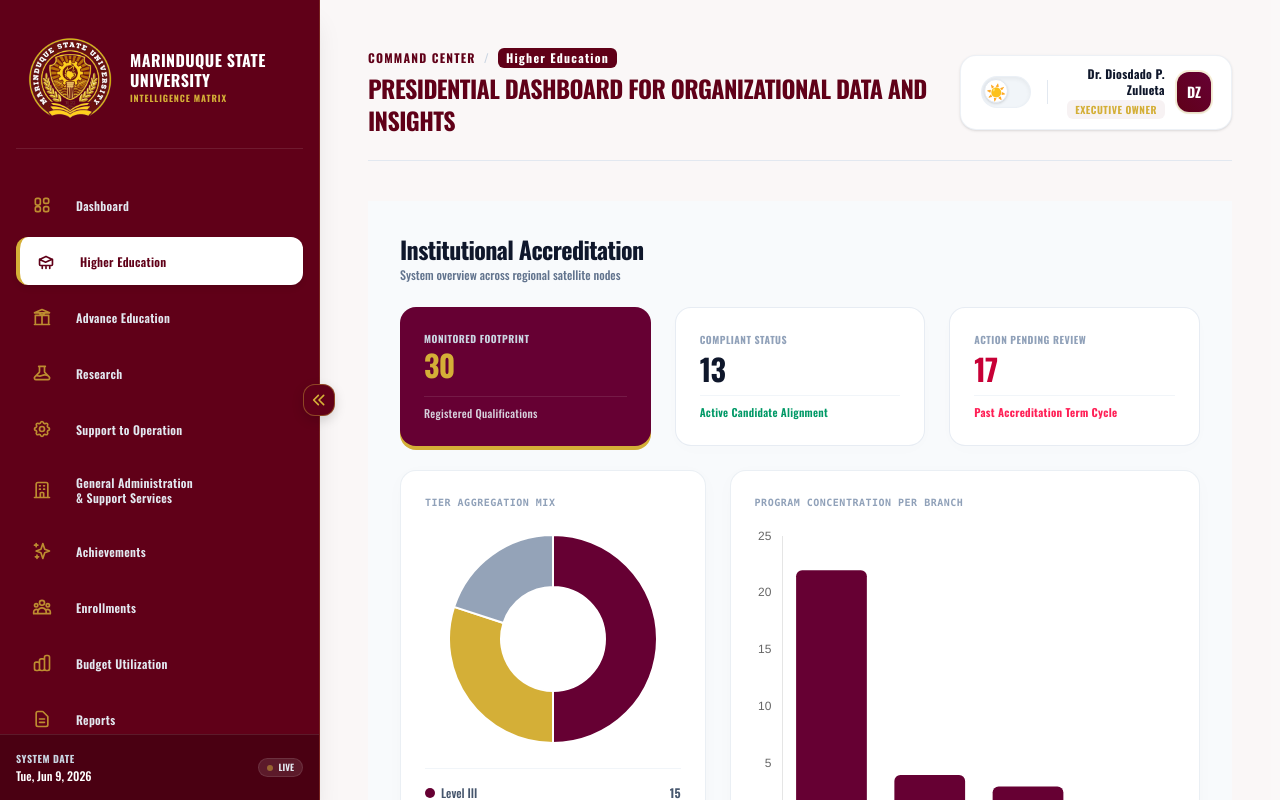
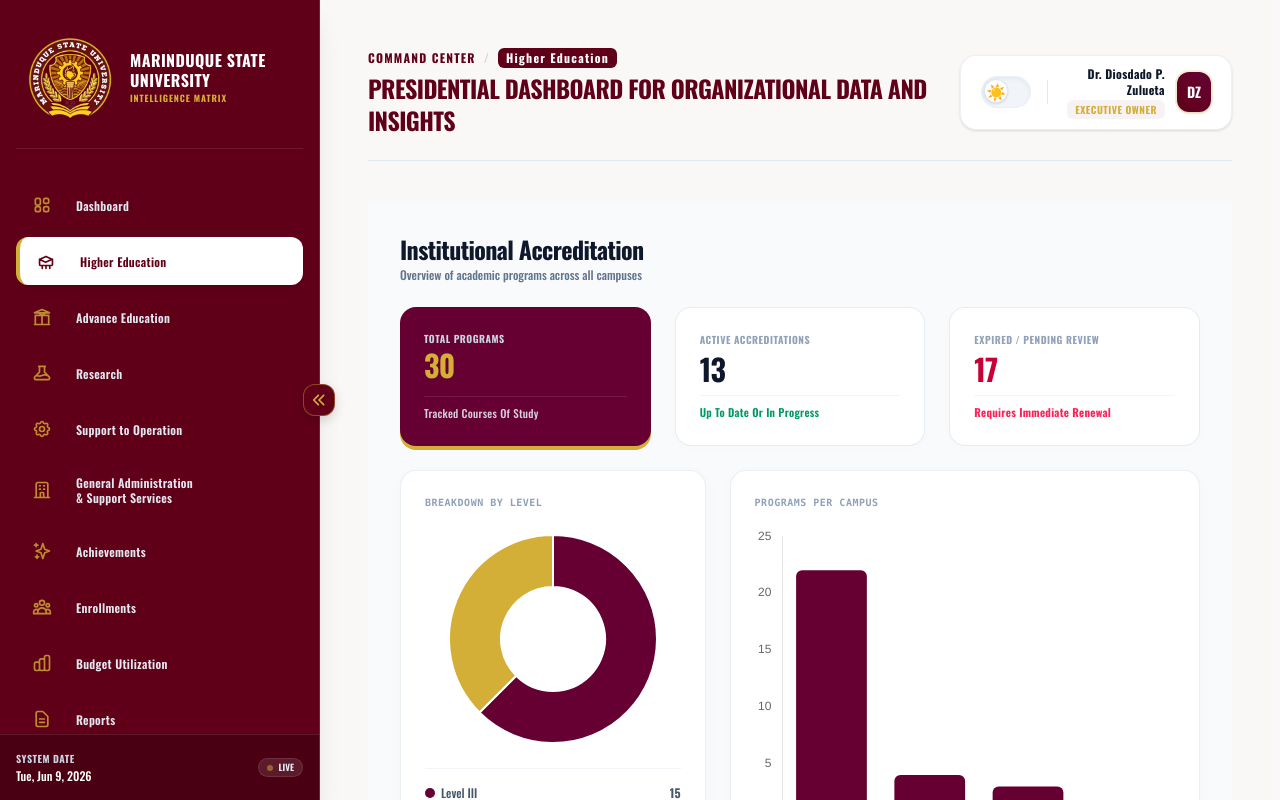
Before and after one commit to melvzz1204/marsu-executive-dashbaord, a React app in the folder frontend/: page /dashboard in a window 1280 px wide. Both pictures are taken after a click on the button "Higher Education". Shown: the top 800 px of the page. Built offline with nearby package versions, Linux system fonts and the light colour scheme; no server answers; the HTML template or start-up script is replaced by a standard one.

Commit message:
new update

```diff
--- a/frontend/src/components/ExecutiveKPIs.jsx
+++ b/frontend/src/components/ExecutiveKPIs.jsx
@@ -27,7 +27,7 @@ const KPICard = ({
             <span className="text-3xl font-light text-slate-900 tracking-tight">
               {value}
             </span>
-            <span className="text-xs font-normal text-slate-400">
+            <span className="text-xs font-normal text-slate-400 capitalize">
               {metricContext}
             </span>
           </div>
--- /dev/null
+++ b/frontend/src/hooks/useDashboardState.jsx
@@ -0,0 +1,85 @@
+// hooks/useDashboardState.js
+import { useState, useEffect } from "react";
+import api from "../api/axios";
+
+export function useDashboardState() {
+  const [currentTab, setCurrentTab] = useState("dashboard");
+  const [isDarkMode, setIsDarkMode] = useState(false);
+  const [presidentName, setPresidentName] = useState(
+    "Loading Executive Profile...",
+  );
+  const [userRole, setUserRole] = useState("staff");
+  const [userInitials, setUserInitials] = useState("..");
+  const [isLoggingOut, setIsLoggingOut] = useState(false);
+  const [isSidebarOpen, setIsSidebarOpen] = useState(true);
+
+  // Helper parser engine for administrative initials computation
+  const generateInitials = (fullName) => {
+    if (!fullName || fullName.includes("Loading")) return "..";
+    const sanitizedName = fullName.replace(
+      /^(Dr\.|Mr\.|Ms\.|Mrs\.|Prof\.)\s+/i,
+      "",
+    );
+    const structuralTokens = sanitizedName.trim().split(/\s+/);
+    if (structuralTokens.length === 1) {
+      return structuralTokens[0].slice(0, 2).toUpperCase();
+    }
+    const firstInitial = structuralTokens[0].charAt(0);
+    const lastInitial = structuralTokens[structuralTokens.length - 1].charAt(0);
+    return `${firstInitial}${lastInitial}`.toUpperCase();
+  };
+
+  useEffect(() => {
+    const fetchExecutiveOwner = async () => {
+      try {
+        const response = await api.get("/auth/name");
+        const targetName = response.data?.name || "Dr. Diosdado P. Zulueta";
+        const targetRole = response.data?.role || "staff";
+
+        setPresidentName(targetName);
+        setUserRole(targetRole);
+        setUserInitials(generateInitials(targetName));
+      } catch (error) {
+        console.error(
+          "Dashboard core failed to pull validated session profile data:",
+          error,
+        );
+        const fallbackName = "Dr. Diosdado P. Zulueta";
+        setPresidentName(fallbackName);
+        setUserRole("executive");
+        setUserInitials(generateInitials(fallbackName));
+      }
+    };
+
+    fetchExecutiveOwner();
+  }, []);
+
+  const formattedDate = new Date().toLocaleDateString("en-US", {
+    weekday: "short",
+    year: "numeric",
+    month: "short",
+    day: "numeric",
+  });
+
+  const handleLogout = () => {
+    setIsLoggingOut(true);
+    setTimeout(() => {
+      window.location.href = "/";
+    }, 1500);
+  };
+
+  return {
+    currentTab,
+    setCurrentTab,
+    isDarkMode,
+    setIsDarkMode,
+    presidentName,
+    userRole,
+    userInitials,
+    isLoggingOut,
+    isSidebarOpen,
+    setIsSidebarOpen,
+    formattedDate,
+    handleLogout,
+  };
+}
--- a/frontend/src/pages/MainDashboard.jsx
+++ b/frontend/src/pages/MainDashboard.jsx
@@ -1,4 +1,3 @@
-import { useState, useEffect } from "react";
 import Sidebar from "../components/Sidebar";
 import ExecutiveKPIs from "../components/ExecutiveKPIs";
 import EnrollmentChart from "../components/EnrollmentChart";
@@ -6,131 +5,30 @@ import ResearchMetrics from "../components/ResearchMetricsChart";
 import Achievements from "../components/AchievementsCharts";
 import BudgetUtilization from "../components/BudgetUtilizationChart";
 import Report from "../components/Reports";
-import api from "../api/axios"; //
-import { Chart as ChartJS, ArcElement, Tooltip, Legend } from "chart.js";
 import HigherEducation from "../components/HigherEducation";
 import AdvanceEducation from "../components/AdvanceEducation";
 import Footer from "../components/Footer";
 import GeneralAdministration from "../components/GeneralAdministraion";
 import SupportToOperation from "../components/SupportToOperation";
+import { useDashboardState } from "../hooks/useDashboardState";
+import { Chart as ChartJS, ArcElement, Tooltip, Legend } from "chart.js";
 ChartJS.register(ArcElement, Tooltip, Legend);
 
-/* const DistributionPieWidget = () => {
-  const data = {
-    labels: [
-      "Computing (CICS)",
-      "Engineering (CE)",
-      "Education (CED)",
-      "Industrial Tech (CIT)",
-      "Business (CBMA)",
-    ],
-    datasets: [
-      {
-        data: [1690, 1580, 1140, 1030, 680],
-        backgroundColor: [
-          "#660033",
-          "#C5A059",
-          "#475569",
-          "#64748b",
-          "#94a3b8",
-        ],
-        borderColor: "#ffffff",
-        borderWidth: 2,
-      },
-    ],
-  };
-
-  const options = {
-    responsive: true,
-    maintainAspectRatio: false,
-    plugins: {
-      legend: {
-        position: "right",
-        labels: {
-          color: "#475569",
-          boxWidth: 8,
-          font: { size: 11, family: "Inter, sans-serif" },
-        },
-      },
-      tooltip: {
-        padding: 10,
-        backgroundColor: "#ffffff",
-        titleColor: "#0f172a",
-        bodyColor: "#475569",
-        borderColor: "rgba(0,0,0,0.06)",
-        borderWidth: 1,
-      },
-    },
-  };
-}; */
-
 function MainDashboard() {
-  const [currentTab, setCurrentTab] = useState("dashboard");
-  const [isDarkMode, setIsDarkMode] = useState(false);
-  const [presidentName, setPresidentName] = useState(
-    "Loading Executive Profile...",
-  );
-  const [userRole, setUserRole] = useState("staff");
-  const [userInitials, setUserInitials] = useState("..");
-  const [isLoggingOut, setIsLoggingOut] = useState(false);
-  const [isSidebarOpen, setIsSidebarOpen] = useState(true);
-
-  // 🛠️ FIXED: Re-added administrative initials computation parser engine
-  const generateInitials = (fullName) => {
-    if (!fullName || fullName.includes("Loading")) return "..";
-    const sanitizedName = fullName.replace(
-      /^(Dr\.|Mr\.|Ms\.|Mrs\.|Prof\.)\s+/i,
-      "",
-    );
-    const structuralTokens = sanitizedName.trim().split(/\s+/);
-    if (structuralTokens.length === 1) {
-      return structuralTokens[0].slice(0, 2).toUpperCase();
-    }
-    const firstInitial = structuralTokens[0].charAt(0);
-    const lastInitial = structuralTokens[structuralTokens.length - 1].charAt(0);
-    return `${firstInitial}${lastInitial}`.toUpperCase();
-  };
-
-  useEffect(() => {
-    const fetchExecutiveOwner = async () => {
-      try {
-        const response = await api.get("/auth/name");
-
-        const targetName = response.data?.name || "Dr. Diosdado P. Zulueta";
-        // 🌟 Extract role from backend payload, falling back to 'staff' if undefined
-        const targetRole = response.data?.role || "staff";
-
-        setPresidentName(targetName);
-        setUserRole(targetRole); // Saves role state to state engine
-        setUserInitials(generateInitials(targetName));
-      } catch (error) {
-        console.error(
-          "Dashboard core failed to pull validated session profile data:",
-          error,
-        );
-
-        const fallbackName = "Dr. Diosdado P. Zulueta";
-        setPresidentName(fallbackName);
-        setUserRole("executive"); // Safe dashboard default fallback
-        setUserInitials(generateInitials(fallbackName));
-      }
-    };
-
-    fetchExecutiveOwner();
-  }, []);
-  const formattedDate = new Date().toLocaleDateString("en-US", {
-    weekday: "short",
-    year: "numeric",
-    month: "short",
-    day: "numeric",
-  });
-
-  const handleLogout = () => {
-    setIsLoggingOut(true);
-    setTimeout(() => {
-      window.location.href = "/";
-    }, 1500);
-  };
+  const {
+    currentTab,
+    setCurrentTab,
+    isDarkMode,
+    setIsDarkMode,
+    presidentName,
+    userRole,
+    userInitials,
+    isLoggingOut,
+    isSidebarOpen,
+    setIsSidebarOpen,
+    formattedDate,
+    handleLogout,
+  } = useDashboardState();
 
   return (
     <div
@@ -148,7 +46,6 @@ function MainDashboard() {
         isOpen={isSidebarOpen}
         setIsOpen={setIsSidebarOpen}
       />
-
       {/* Main Panel Content Area */}
       <div className="flex-1 flex flex-col min-w-0 overflow-y-auto">
         <main className="p-8 lg:p-12 space-y-10 max-w-screen-2xl w-full mx-auto">
@@ -171,12 +68,13 @@ function MainDashboard() {
                 </span>
               </div>
               <h2
-                className={`text-2xl font-extrabold tracking-tight font-oswald uppercase ${isDarkMode ? "text-white" : "text-[#600018]"}`}
+                className={`text-2xl font-extrabold tracking-tight font-oswald uppercase ${
+                  isDarkMode ? "text-white" : "text-[#600018]"
+                }`}
               >
                 Presidential Dashboard for Organizational Data and Insights
               </h2>
             </div>
-
             {/* Profile User Toolbar Actions Wrapper */}
             <div
               className={`flex items-center gap-4 self-end md:self-auto px-5 py-2.5 rounded-2xl border shadow-sm transition-all duration-300 ${
@@ -194,7 +92,9 @@ function MainDashboard() {
                 }`}
               >
                 <span
-                  className={`absolute top-[2px] left-[2px] h-[24px] w-[24px] rounded-full bg-white shadow border border-slate-200 transform transition-transform duration-300 flex items-center justify-center ${isDarkMode ? "translate-x-6" : "translate-x-0"}`}
+                  className={`absolute top-[2px] left-[2px] h-[24px] w-[24px] rounded-full bg-white shadow border border-slate-200 transform transition-transform duration-300 flex items-center justify-center ${
+                    isDarkMode ? "translate-x-6" : "translate-x-0"
+                  }`}
                 >
                   {isDarkMode ? "🌙" : "☀️"}
                 </span>
@@ -202,7 +102,7 @@ function MainDashboard() {
 
               <div
                 className={`h-6 w-[1px] ${isDarkMode ? "bg-slate-700" : "bg-slate-200"}`}
-              ></div>
+              />
 
               <div className="flex items-center gap-3">
                 <div className="flex flex-col text-right">
@@ -217,7 +117,6 @@ function MainDashboard() {
                       : "Admin Staff"}
                   </span>
                 </div>
-                {/* 🌟 FIXED: Output the computed dynamic user tracking initials badge */}
                 <div className="h-10 w-10 bg-gradient-to-tr from-[#600018] to-[#660033] text-white font-oswald font-bold rounded-xl flex items-center justify-center text-sm shadow-sm ring-2 ring-[#D4AF37]/20 select-none">
                   {userInitials}
                 </div>
@@ -243,7 +142,7 @@ function MainDashboard() {
             </div>
           )}
           {currentTab === "research" && (
-            <div className="space-y-10 animate-fade-in animate-fade-in">
+            <div className="space-y-10 animate-fade-in">
               <ResearchMetrics isDarkMode={isDarkMode} />
             </div>
           )}
@@ -286,12 +185,13 @@ function MainDashboard() {
         <Footer />
       </div>
 
+      {/* Logout Overlay Panel */}
       {isLoggingOut && (
         <div className="fixed inset-0 z-[9999] flex items-center justify-center bg-slate-900/40 backdrop-blur-md animate-fade-in">
           <div className="bg-white p-8 rounded-3xl shadow-2xl max-w-sm w-full mx-4 text-center">
             <div className="relative w-16 h-16 mx-auto mb-5 flex items-center justify-center">
-              <div className="absolute inset-0 border-4 border-[#600018]/10 rounded-full"></div>
-              <div className="absolute inset-0 border-4 border-t-[#600018] rounded-full animate-spin"></div>
+              <div className="absolute inset-0 border-4 border-[#600018]/10 rounded-full" />
+              <div className="absolute inset-0 border-4 border-t-[#600018] rounded-full animate-spin" />
             </div>
             <h3 className="text-xl font-bold text-slate-900 font-oswald uppercase tracking-wide">
               Securing Session
--- a/frontend/src/staticData/higherEducation/accreditation.js
+++ b/frontend/src/staticData/higherEducation/accreditation.js
@@ -135,7 +135,7 @@ export const accreditationData = [
         programId: 17,
         programName: "BS in Law Enforcement Administration",
         yearOfInitialOperation: "2008-2009",
-        accreditationStatus: "Accreditable",
+        accreditationStatus: "In Progress",
         startDate: null,
         endDate: null,
       },
@@ -143,7 +143,7 @@ export const accreditationData = [
         programId: 18,
         programName: "BS in Environmental Science",
         yearOfInitialOperation: "2013-2014",
-        accreditationStatus: "Accreditable",
+        accreditationStatus: "In Progress",
         startDate: null,
         endDate: null,
       },
@@ -151,7 +151,7 @@ export const accreditationData = [
         programId: 19,
         programName: "Bachelor in Culture and Arts Education",
         yearOfInitialOperation: "2018-2019",
-        accreditationStatus: "Accreditable",
+        accreditationStatus: "In Progress",
         startDate: null,
         endDate: null,
       },
@@ -159,7 +159,7 @@ export const accreditationData = [
         programId: 20,
         programName: "Bachelor in Technology and Livelihood Education",
         yearOfInitialOperation: "2018-2019",
-        accreditationStatus: "Accreditable",
+        accreditationStatus: "In Progress",
         startDate: null,
         endDate: null,
       },
@@ -167,7 +167,7 @@ export const accreditationData = [
         programId: 21,
         programName: "BS in Accountancy",
         yearOfInitialOperation: "2018-2019",
-        accreditationStatus: "Accreditable",
+        accreditationStatus: "In Progress",
         startDate: null,
         endDate: null,
       },
@@ -175,7 +175,7 @@ export const accreditationData = [
         programId: 22,
         programName: "BS in Business Administration",
         yearOfInitialOperation: "2018-2019",
-        accreditationStatus: "Accreditable",
+        accreditationStatus: "In Progress",
         startDate: null,
         endDate: null,
       },
--- a/frontend/src/staticData/higherEducation/accreditation.jsx
+++ b/frontend/src/staticData/higherEducation/accreditation.jsx
@@ -23,7 +23,7 @@ ChartJS.register(
 );
 
 export default function AccreditationDashboard() {
-  // Track which branch is selected for the program details list
+  // Track which campus/branch is selected for the program details list
   const [selectedBranchIdx, setSelectedBranchIdx] = useState(0);
   const currentYear = useMemo(() => new Date().getFullYear(), []); // 2026
 
@@ -101,7 +101,7 @@ export default function AccreditationDashboard() {
     labels: processedData.branchLabels,
     datasets: [
       {
-        label: "Programs Monitored",
+        label: "Total Programs",
         data: processedData.branchProgramCounts,
         backgroundColor: "#660033",
         borderRadius: 6,
@@ -122,7 +122,7 @@ export default function AccreditationDashboard() {
             Institutional Accreditation
           </h1>
           <p className="text-xs text-slate-500 font-medium mt-0.5">
-            System overview across regional satellite nodes
+            Overview of academic programs across all campuses
           </p>
         </div>
 
@@ -131,42 +131,42 @@ export default function AccreditationDashboard() {
           <div className="relative bg-[#660033] text-white p-6 rounded-2xl shadow-[0_4px_0_0_#D4AF37] flex flex-col justify-between min-h-[120px]">
             <div>
               <span className="text-[10px] font-extrabold tracking-wider text-slate-300 block uppercase font-sans mb-1">
-                Monitored Footprint
+                Total Programs
               </span>
               <span className="text-3xl font-black text-[#D4AF37] block font-sans tracking-tight leading-none my-1">
                 {processedData.totalPrograms}
               </span>
             </div>
             <span className="text-[11px] font-medium text-slate-200/90 block font-sans capitalize tracking-wide mt-2 pt-2 border-t border-white/10">
-              registered qualifications
+              tracked courses of study
             </span>
           </div>
 
           <div className="bg-white p-6 rounded-2xl border border-slate-200/80 shadow-[0_4px_20px_rgba(0,0,0,0.01)] flex flex-col justify-between">
             <div>
               <span className="text-[10px] font-extrabold uppercase tracking-wider text-slate-400 font-sans block mb-1">
-                Compliant Status
+                Active Accreditations
               </span>
               <h3 className="text-3xl font-black text-slate-900 font-sans tracking-tight mt-1">
                 {processedData.ongoingCount}
               </h3>
             </div>
             <span className="text-[11px] font-semibold text-emerald-600 tracking-wide mt-2 pt-2 border-t border-slate-100 capitalize">
-              active candidate alignment
+              up to date or in progress
             </span>
           </div>
 
           <div className="bg-white p-6 rounded-2xl border border-slate-200/80 shadow-[0_4px_20px_rgba(0,0,0,0.01)] flex flex-col justify-between">
             <div>
               <span className="text-[10px] font-extrabold uppercase tracking-wider text-slate-400 font-sans block mb-1">
-                Action Pending Review
+                Expired / Pending Review
               </span>
               <h3 className="text-3xl font-black text-rose-700 font-sans tracking-tight mt-1">
                 {processedData.expiredCount}
               </h3>
             </div>
             <span className="text-[11px] font-bold text-rose-500 capitalize tracking-wide mt-2 pt-2 border-t border-slate-100">
-              past accreditation term cycle
+              requires immediate renewal
             </span>
           </div>
         </div>
@@ -175,7 +175,7 @@ export default function AccreditationDashboard() {
         <div className="grid grid-cols-1 md:grid-cols-5 gap-6">
           <div className="bg-white p-6 rounded-2xl border border-slate-200/70 shadow-[0_4px_20px_rgba(0,0,0,0.02)] md:col-span-2 flex flex-col justify-start">
             <span className="text-[10px] font-bold uppercase tracking-wider font-mono text-slate-400 block mb-4">
-              Tier Aggregation Mix
+              Breakdown by Level
             </span>
             <div className="w-full max-w-[210px] mx-auto pt-2">
               <Doughnut
@@ -217,7 +217,7 @@ export default function AccreditationDashboard() {
 
           <div className="bg-white p-6 rounded-2xl border border-slate-200/70 shadow-[0_4px_20px_rgba(0,0,0,0.02)] md:col-span-3 flex flex-col justify-start">
             <span className="text-[10px] font-bold uppercase tracking-wider font-mono text-slate-400 block mb-4">
-              Program Concentration per Branch
+              Programs per Campus
             </span>
             <div className="w-full h-full min-h-[220px] flex items-center">
               <Bar
@@ -236,16 +236,16 @@ export default function AccreditationDashboard() {
           </div>
         </div>
 
-        {/* NEW SECTION: PROGRAM ACCREDITATION REGISTRY DETAIL ROWS */}
+        {/* PROGRAM ACCREDITATION REGISTRY DETAIL ROWS */}
         <div className="bg-white rounded-2xl border border-slate-200/70 shadow-[0_4px_20px_rgba(0,0,0,0.01)] overflow-hidden flex flex-col">
           {/* Section Heading & Interactive Tab Selection Bar */}
           <div className="p-6 pb-2 border-b border-slate-100 flex flex-col sm:flex-row sm:items-center justify-between gap-4">
             <div>
               <span className="text-[10px] font-bold uppercase tracking-wider font-mono text-slate-400 block">
-                Accredited Program Registry
+                Program Registry
               </span>
               <h2 className="text-base font-black text-slate-900 font-sans tracking-tight mt-0.5">
-                Detailed Qualifications Matrix
+                Detailed Status List
               </h2>
             </div>
 
@@ -271,7 +271,6 @@ export default function AccreditationDashboard() {
           <div className="p-6 max-h-[360px] overflow-y-auto no-scrollbar">
             <div className="grid grid-cols-1 sm:grid-cols-2 gap-3">
               {activeBranchPrograms.map((prog) => {
-                // Determine clean runtime variables for state flags
                 let normStatus = prog.accreditationStatus;
                 if (normStatus === "Level 3")
                   normStatus = "Level III Re-Accredited";
@@ -293,12 +292,11 @@ export default function AccreditationDashboard() {
                         {prog.programName}
                       </span>
                       <span className="text-[10px] font-mono text-slate-400 mt-1 block">
-                        Est: {prog.yearOfInitialOperation || "N/A"}
+                        Started: {prog.yearOfInitialOperation || "N/A"}
                       </span>
                     </div>
 
                     <div className="text-right shrink-0 pt-0.5">
-                      {/* Dynamic status badge allocation based on state flags */}
                       <span
                         className={`inline-block px-2 py-0.5 rounded-md text-[9px] font-black uppercase tracking-wider mb-1 ${
                           isCandidacy
```
Also changed, not shown: frontend/src/staticData/enrollments/enrollmentFull.jsx (+32 -35 lines).
